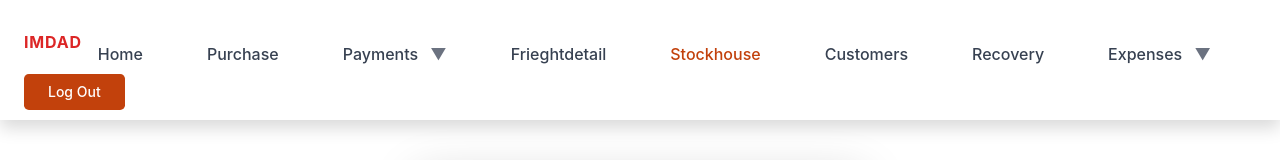
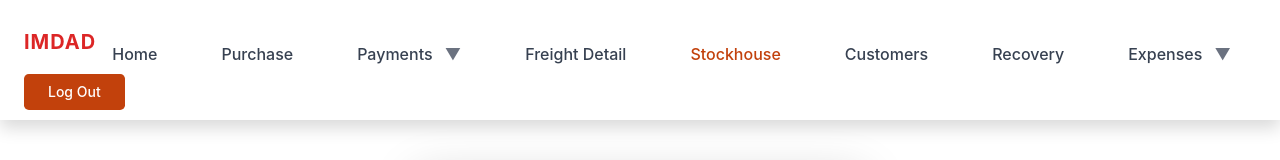
Before and after one commit to kashifbangash79/imdad-pharma, a React (Create React App) app: page /stockhouse in a window 1280 px wide. Shown: the top 160 px of the page. Built offline with nearby package versions, Linux system fonts and the light colour scheme; no server answers.

Commit message:
"add responsive"

```diff
--- a/src/components/Header/Header.jsx
+++ b/src/components/Header/Header.jsx
@@ -19,7 +19,7 @@ export default function Header() {
       <nav className="border-gray-200 px-4 lg:px-6 py-2.5 max-w-screen-xl mx-auto">
         <div className="flex flex-wrap justify-between items-center">
           <Link to="/" className="flex items-center">
-            <p className="text-3 font-bold text-red-600 tracking-wider">
+            <p className="text-xl font-bold text-red-600 tracking-wider">
               IMDAD
             </p>
           </Link>
@@ -57,7 +57,7 @@ export default function Header() {
             </button>
           </div>
           <div
-            className={`lg:flex lg:w-auto ${isOpen ? "block" : "hidden"} lg:order-1 lg:flex-grow`}
+            className={`w-full lg:flex lg:w-auto ${isOpen ? "block" : "hidden"} lg:order-1 lg:flex-grow`}
             id="mobile-menu"
           >
             <ul className="flex flex-col mt-4 font-medium lg:flex-row lg:space-x-6 lg:mt-0">
@@ -95,7 +95,7 @@ export default function Header() {
                 >
                   Payments <span className="ml-2 text-gray-500">&#9660;</span>
                 </NavLink>
-                <ul className="absolute left-0 hidden mt-2 space-y-2 bg-white text-gray-700 shadow-lg rounded-lg group-hover:block">
+                <ul className="absolute left-0 hidden mt-2 space-y-2 bg-white text-gray-700 shadow-lg rounded-lg group-hover:block z-10">
                   <li>
                     <NavLink
                       to="/payment"
@@ -147,7 +147,7 @@ export default function Header() {
                     } border-b border-gray-100 hover:bg-gray-50 lg:hover:bg-transparent lg:border-0 hover:text-orange-700 lg:p-0`
                   }
                 >
-                  Frieghtdetail
+                  Freight Detail
                 </NavLink>
               </li>
               <li>
@@ -197,8 +197,8 @@ export default function Header() {
                 >
                   Expenses <span className="ml-2 text-gray-500">&#9660;</span>
                 </NavLink>
-                <ul className="absolute left-0 hidden mt-2 space-y-2 bg-white text-gray-700 shadow-lg rounded-lg group-hover:block">
-                <li>
+                <ul className="absolute left-0 hidden mt-2 space-y-2 bg-white text-gray-700 shadow-lg rounded-lg group-hover:block z-10">
+                  <li>
                     <NavLink
                       to="/dailyExpenses"
                       onClick={handleNavLinkClick}
@@ -208,7 +208,7 @@ export default function Header() {
                         } hover:bg-gray-50`
                       }
                     >
-                      DailyExpenses
+                      Daily Expenses
                     </NavLink>
                   </li>
                   <li>
@@ -221,12 +221,11 @@ export default function Header() {
                         } hover:bg-gray-50`
                       }
                     >
-                      DubaiPortExpenses
+                      Dubai Port Expenses
                     </NavLink>
                   </li>
-
-                  </ul>
-                </li>
+                </ul>
+              </li>
             </ul>
           </div>
         </div>
```
